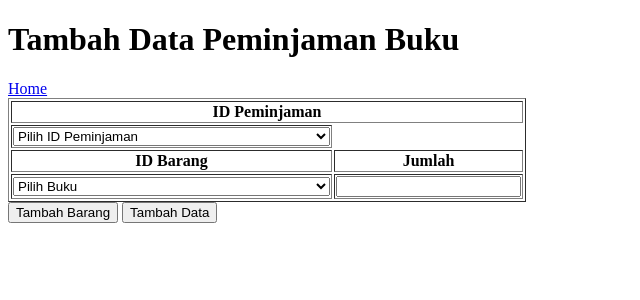
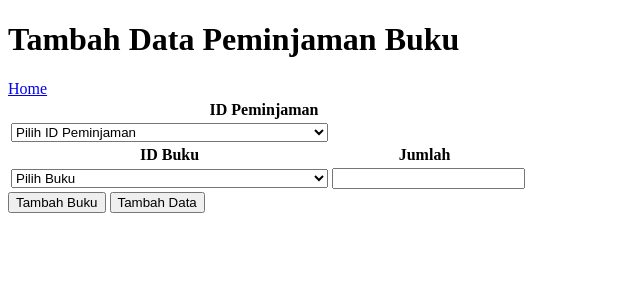
Before and after one commit to IDUKA-PT-PundiMasBerjaya/sql-peminjaman.v2, a PHP site: page /public/peminjamanbuku/tambah/tambah.php in a window 1280 px wide. Shown: the top 300 px of the page, without its empty margins (0-640 px from the left). Run offline with PHP 8.4, Linux system fonts and the light colour scheme; data comes from the database, SQL or seed files in the repository; data that the repository does not hold is empty.

Commit message:
Update final, Sudah berfungsi secara total

```diff
--- a/public/peminjamanbuku/tambah/peminjaman_buku.php
+++ b/public/peminjamanbuku/tambah/peminjaman_buku.php
@@ -1,9 +1,7 @@
 <?php
     include_once("../../../config/koneksi.php");
-
-    class TambahBukuController {
+class TambahBukuController {
         private $kon;
-
         public function __construct($connection) {
             $this->kon = $connection;
         }
@@ -16,7 +14,6 @@
             if (empty($id_peminjaman) || !is_numeric($id_peminjaman)) {
                 return "Gagal menyimpan data, Peminjaman ID tidak valid.";
             }
-
             foreach ($id_buku_array as $key => $buku_id_buku) {
                 $jumlah = $jumlah_array[$key];
 
@@ -26,22 +23,21 @@
 
                 $stokBuku = $this->cekStokBuku($buku_id_buku, $jumlah);
                 if ($stokBuku === false) {
-                    return "Stok barang tidak mencukupi.";
+                    return "Stok barang tidak mencukupi";
                 }
 
                 $insertData = mysqli_query($this->kon, "INSERT INTO peminjaman_buku (id_peminjaman, jumlah_buku, buku_id_buku)
                                                         VALUES ('$id_peminjaman', '$jumlah', '$buku_id_buku')");
 
                 if (!$insertData) {
-                    return "Gagal menyimpan data. Error: " . mysqli_error($this->kon);
+                    return "Gagal menyimpan data. Error : " . mysqli_error($this->kon);
                 }
             }
-            return "Data berhasil disimpan";
+            return "Data berhasil disimpan.";
         }
 
-
-        private function cekStokBuku ($buku_id_buku, $jumlah) {
-            $query = mysqli_query($this->kon, "SELECT stok FROM buku WHERE id_buku = '$buku_id_buku'");
+        private function cekStokBuku($buku_id_buku, $jumlah) {
+            $query = mysqli_query ($this->kon, "SELECT stok FROM buku WHERE id_buku = '$buku_id_buku'");
             $data = mysqli_fetch_assoc($query);
 
             if ($data['stok'] >= $jumlah) {
--- a/public/peminjamanbuku/tambah/tambah.php
+++ b/public/peminjamanbuku/tambah/tambah.php
@@ -1,70 +1,71 @@
 <?php
 include_once("../../../config/koneksi.php");
 include_once("peminjaman_buku.php");
-
 $peminjamanBukuController = new TambahBukuController($kon);
-
+//Mengambil data peminjaman
 $dataPeminjaman = "SELECT peminjaman.id_peminjaman,
                         CASE
                             WHEN siswa.nama IS NOT NULL THEN siswa.nama
                             WHEN guru.nama IS NOT NULL THEN guru.nama
                         END AS namapeminjaman
-                        FROM Peminjaman
-                        LEFT JOIN Siswa ON peminjaman.siswa_idsiswa = siswa.idsiswa
-                        LEFT JOIN Guru ON peminjaman.guru_idguru = guru.idguru
-                        WHERE peminjaman.id_peminjaman NOT IN (SELECT DISTINCT id_peminjaman FROM peminjaman_buku)";
-
+                        FROM
+                        peminjaman
+                        LEFT JOIN
+                        siswa ON peminjaman.siswa_idsiswa = siswa.idsiswa
+                        LEFT JOIN
+                        guru ON peminjaman.guru_idguru = guru.idguru
+                      WHERE peminjaman.id_peminjaman NOT IN (SELECT DISTINCT id_peminjaman FROM peminjaman_buku)"; // Menghilangkan ID jika sudah tersimpan
 $hasilPeminjaman = mysqli_query($kon, $dataPeminjaman);
+//Mengambil data buku untuk opsi dropdown
 $dataBuku = "SELECT id_buku, judul FROM buku";
 $hasilBuku = mysqli_query($kon, $dataBuku);
-
+//Hasil cek isisan data agar sama dengan Controller
     if (isset($_POST['submit'])) {
+        //Menggunakan satu ID Peminjaman untuk semua buku yang ditambahkan
     $data = [
         'id_peminjaman' => (isset($_POST['id_peminjaman'])) ? $_POST['id_peminjaman'] : null,
-            'jumlah_buku' => $_POST['jumlah_buku'],
+        'jumlah_buku' => $_POST['jumlah_buku'], // Ini adalah sebuah ARRAY
         'buku_id_buku' => $_POST['buku_id_buku'],
     ];
-
+        //Menambahkan data peminjaman barang
         $message = $peminjamanBukuController->TambahDataPeminjamanBuku($data);
     }
 ?>
 <!DOCTYPE html>
 <html lang="en">
 <head>
-    <meta charset="UTF-8">
-    <meta name="viewport" content="width=device-width, initial-scale=1.0">
     <title>Halaman Tambah Peminjaman Buku</title>
 </head>
 <body>
     <h1>Tambah Data Peminjaman Buku</h1>
-    <a href="../../dashboard/data/dspeminjaman_buku.php">Home</a>
+    <a href="../../dashboard/data/dspeminjaman_buku.php">Home </a>
     <form action="tambah.php" method="post" name="tambahpeminjamanbuku" enctype="multipart/form-data" onsubmit="return confirmSubmit()">
         <div class="table-container">
-            <table border="1">
-                <tr> <th colspan="2">ID Peminjaman</th> </tr>
+            <table>
+                <tr> <th colspan="2">ID Peminjaman</th></tr>
                 <tr>
                 <td>
-                        <select name="id_peminjaman" id="id_peminjaman" style="width: 100%;">
+                    <select id="id_peminjaman" name="id_peminjaman" style="width: 100%;">
                         <?php if (mysqli_num_rows($hasilPeminjaman) > 0) : ?>
-                                <option value="" disabled selected>Pilih ID Peminjaman</option>
+                            <option value="" disabled selected> Pilih ID Peminjaman </option>
                                 <?php while ($row = mysqli_fetch_assoc($hasilPeminjaman)) : ?>
                                     <option value="<?php echo $row['id_peminjaman']; ?>">
                                         <?php echo $row['id_peminjaman'] . ' - ' . $row['namapeminjaman']; ?>
                                     </option>
                                 <?php endwhile; ?>
                         <?php else : ?>
-                                <option value="" disabled selected>Tambahkan data peminjaman terlebih dahulu</option>
+                            <option value="" disabled selected> Tambahkan data peminjaman terlebih dahulu</option>
                         <?php endif; ?>
                     </select>
                 </td>
                 </tr>
                 <tr>
-                    <th>ID Barang</th>
+                    <th>ID Buku</th>
                     <th>Jumlah</th>
                 </tr>
                 <tr>
                     <td>
-                        <select name="buku_id_buku" id="buku_id_buku[]" style="width: 100%;">
+                        <select id="buku_id_buku" name="buku_id_buku[]" style="width: 100%;">
                             <?php if (mysqli_num_rows($hasilBuku) > 0) : ?>
                                 <option value="" disabled selected>Pilih Buku</option>
                                 <?php while ($row = mysqli_fetch_assoc($hasilBuku)) : ?>
@@ -73,17 +74,19 @@
                                     </option>
                                 <?php endwhile; ?>
                             <?php else : ?>
-                                <option value="" disabled selected>Tambahkan data Barang terlebih dahulu</option>
+                                <option value="" disabled selected> Tambahkan data buku terlebih dahulu.</option>
                             <?php endif; ?>
                         </select>
                     </td>
-                    <td><input type="number" name="jumlah_buku[]" id=""></td>
+                    <td><input type="number" name="jumlah_buku[]" style="width: 100%;"></td>
                 </tr>
             </table>
         </div>
-        <button type="button" class="add-row-button" onclick="addRow()">Tambah Barang</button>
-        <input type="submit" name="submit" id="" value="Tambah Data">
+        <button type="button" class="add-row-button" onclick="addRow()">Tambah Buku</button>
+        <input type="submit" name="submit" value="Tambah Data">
     </form>
+
+    <!-- Tambahkan bagian ini setelah form -->
     <?php if (isset($message) && strpos($message, 'Stok barang tidak mencukupi') !== false): ?>
         <div class="error-message" style="color: red;">
             <?php echo $message; ?>
@@ -99,37 +102,36 @@
             for (var i = 0; i < selects.length; i++) {
                 selects[i].selectedIndex = 0;
             }
-
+            //Membuat baris baru
             for (var i = 0; i < inputs.length; i++) {
                 if (inputs[i].type === 'number') {
-                    console.log('Jumlah: ', inputs[i].value);
+                    console.log('Jumlah:', inputs[i].value);
                     inputs[i].value = 0;
                 } else {
                     inputs[i].value = '';
                 }
             }
-
+            //Hapus tombol hapus jika sudah ada
             var existingDeleteButton = lastRow.querySelector('button');
             if (existingDeleteButton) {
                 lastRow.removeChild(existingDeleteButton);
             }
-
+            //Tambahkan tombol Hapus
             var deleteButton = document.createElement('button');
             deleteButton.type = 'button';
             deleteButton.textContent = 'X';
-            deleteButton.onclick = function () {
+            deleteButton.onclick = function() {
                 table.removeChild(lastRow);
             };
-
             lastRow.appendChild(deleteButton);
             table.appendChild(lastRow);
-
+            //Menghapus pesan kesalahan jika ada
             var existingErrorMessage = document.querySelector('.error-message');
             if (existingErrorMessage) {
                 existingErrorMessage.remove();
             }
         }
-
+        //Fungsi menampilkan pesan kesalahan
         function showError(message) {
             var errorMessage = document.createElement('div');
             errorMessage.classList.add('error-message');
@@ -139,8 +141,12 @@
         }
 
         function confirmSubmit() {
-            var confirmation = confirm("Data yang sudah tersimpan tidak bisa diubah. Apakah Anda yakin ingin melanjutkan?");
-            return confirmation;
+            var confirmation = confirm('Data yang sudah di simpan tidak bisa di Edit');
+            if (confirmation) {
+                return true; //Submit Formulir jika menekan OK
+            } else {
+                return false; // Batalkan jika menekan Cancel
+            }
         }
     </script>
 </body>
```
Lines whose indentation alone changed are shown as unchanged.
